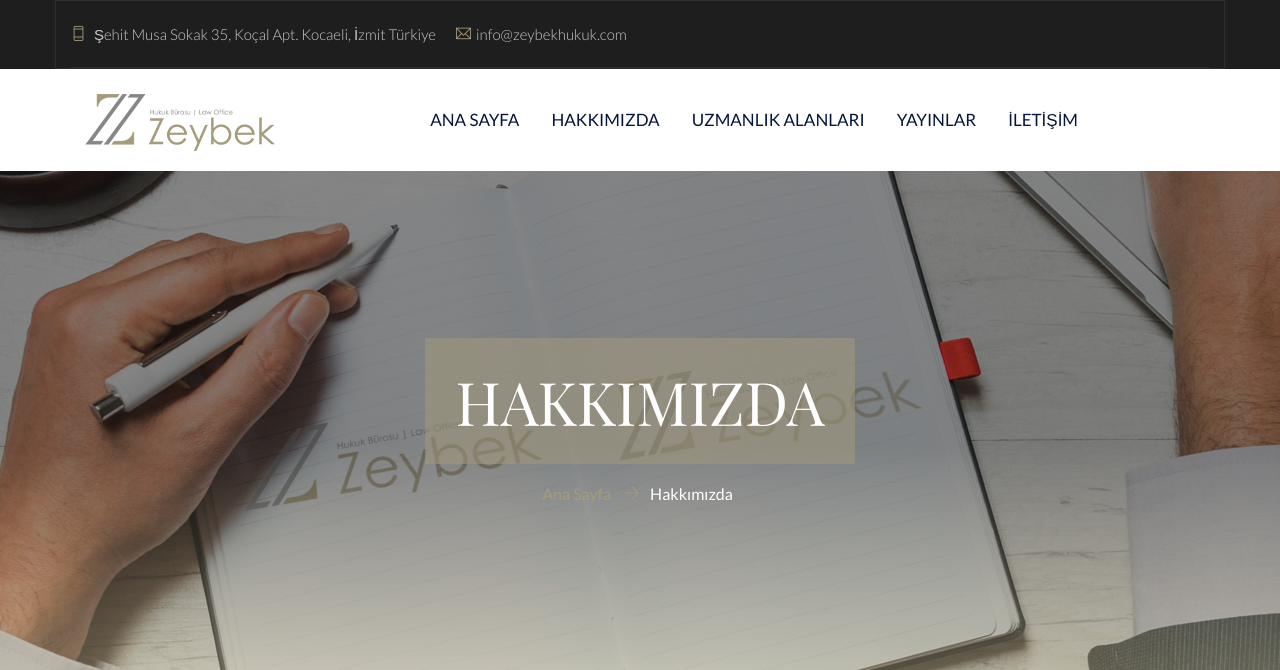
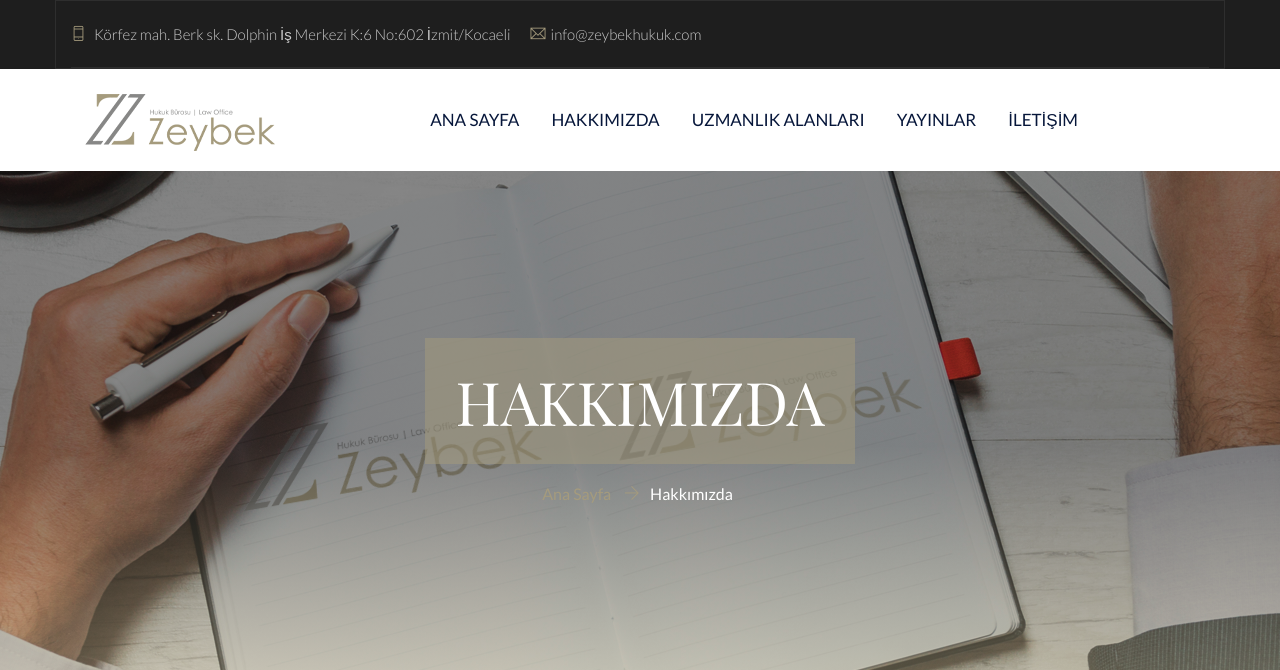
Before and after one commit to berkelmas/zeybekHukuk, a Django app: page /hakkimizda in a window 1280 px wide. Shown: the top 670 px of the page. Run offline with Django 3.2, Linux system fonts and the light colour scheme; data comes from the database, SQL or seed files in the repository; some libraries are stand-ins or nearby versions; some web fonts are replaced.

Commit message:
Update address
Update office address and update date

```diff
--- a/mainapp/templates/mainapp/components/layout.html
+++ b/mainapp/templates/mainapp/components/layout.html
@@ -75,7 +75,7 @@
                         <div class="col col-md-7 col-sm-5">
                             <div class="contact-info">
                                 <ul>
-                                    <li><i class="ti-mobile"></i> Şehit Musa Sokak 35, Koçal Apt. Kocaeli, İzmit Türkiye</li>
+                                    <li><i class="ti-mobile"></i> Körfez mah. Berk sk. Dolphin İş Merkezi K:6 No:602 İzmit/Kocaeli</li>
                                     <li><i class="ti-email"></i>info@zeybekhukuk.com</li>
                                 </ul>
                             </div>
@@ -211,7 +211,7 @@
                             <div class="row">
                                 <div class="separator"></div>
                                 <div class="col col-xs-12">
-                                  <p class="copyright-one">2019 Zeybek Hukuk Bürosu - 2019 </p>
+                                  <p class="copyright-one">2021 Zeybek Hukuk Bürosu - 2021 </p>
 
                                 </div>
                             </div>
```
